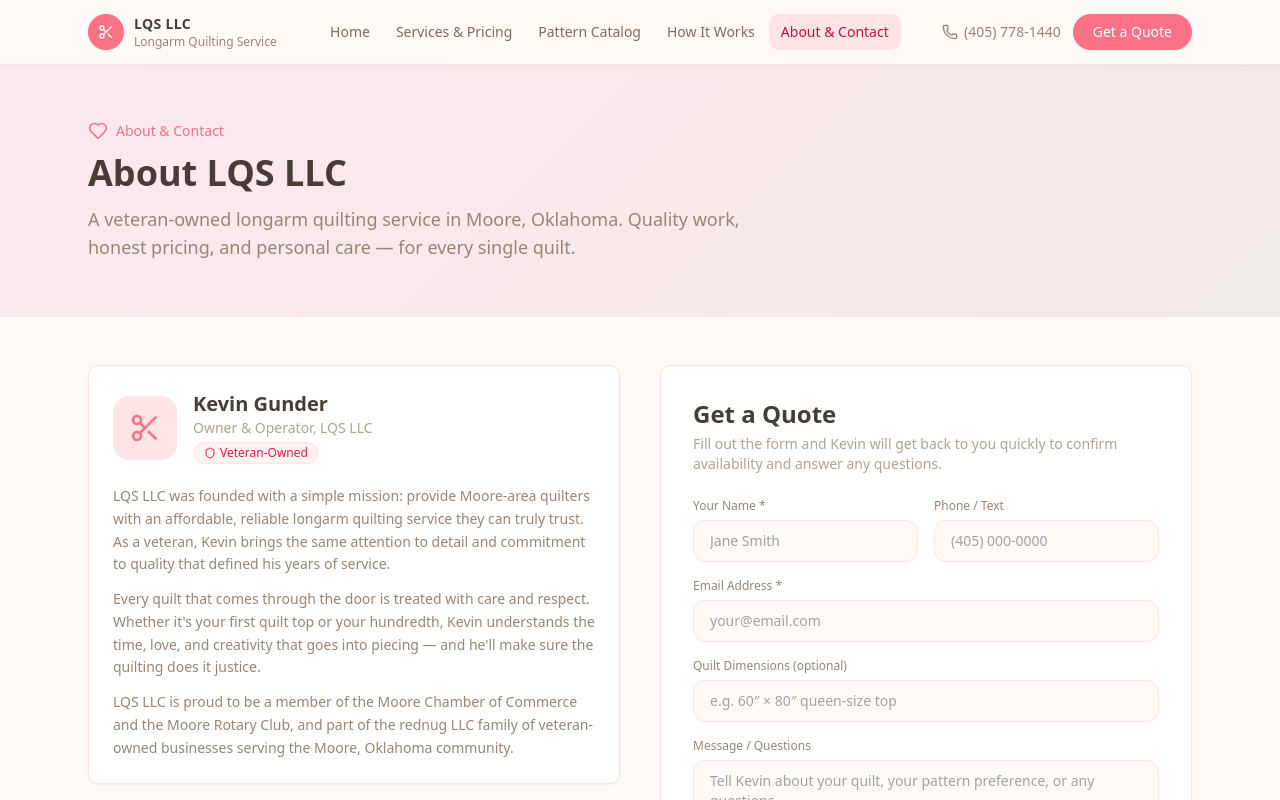
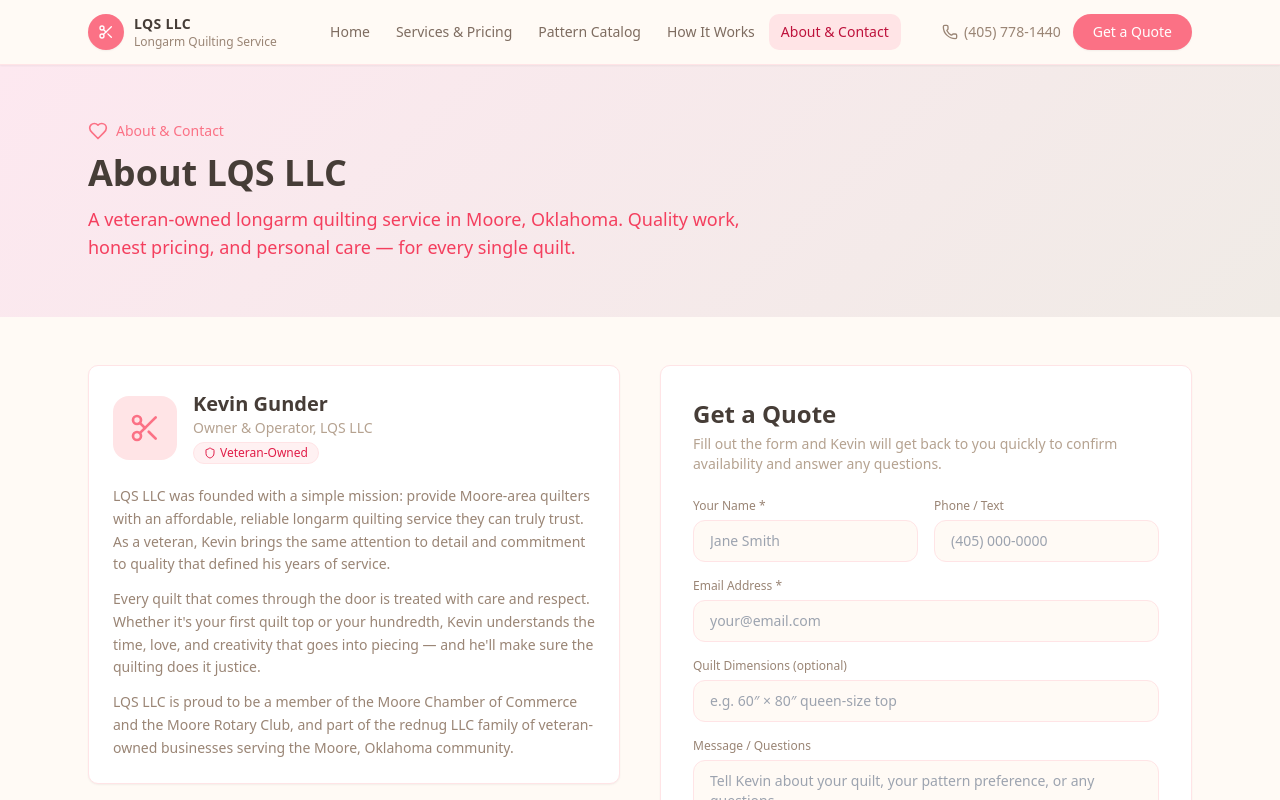
Before and after one commit to rednug405/lqs-website, a Next.js app: page /about in a window 1280 px wide. Shown: the top 800 px of the page. Built offline with nearby package versions, Linux system fonts and the light colour scheme.

Commit message:
Update page.tsx

```diff
--- a/app/about/page.tsx
+++ b/app/about/page.tsx
@@ -26,7 +26,7 @@ export default function AboutPage() {
               <span className="text-rose-400 font-medium text-sm">About & Contact</span>
             </div>
             <h1 className="text-4xl font-bold text-taupe-800 mb-3">About LQS LLC</h1>
-            <p className="text-taupe-500 max-w-2xl text-lg">
+            <p className="text-rose-500 max-w-2xl text-lg">
               A veteran-owned longarm quilting service in Moore, Oklahoma. Quality work,
               honest pricing, and personal care — for every single quilt.
             </p>
```
